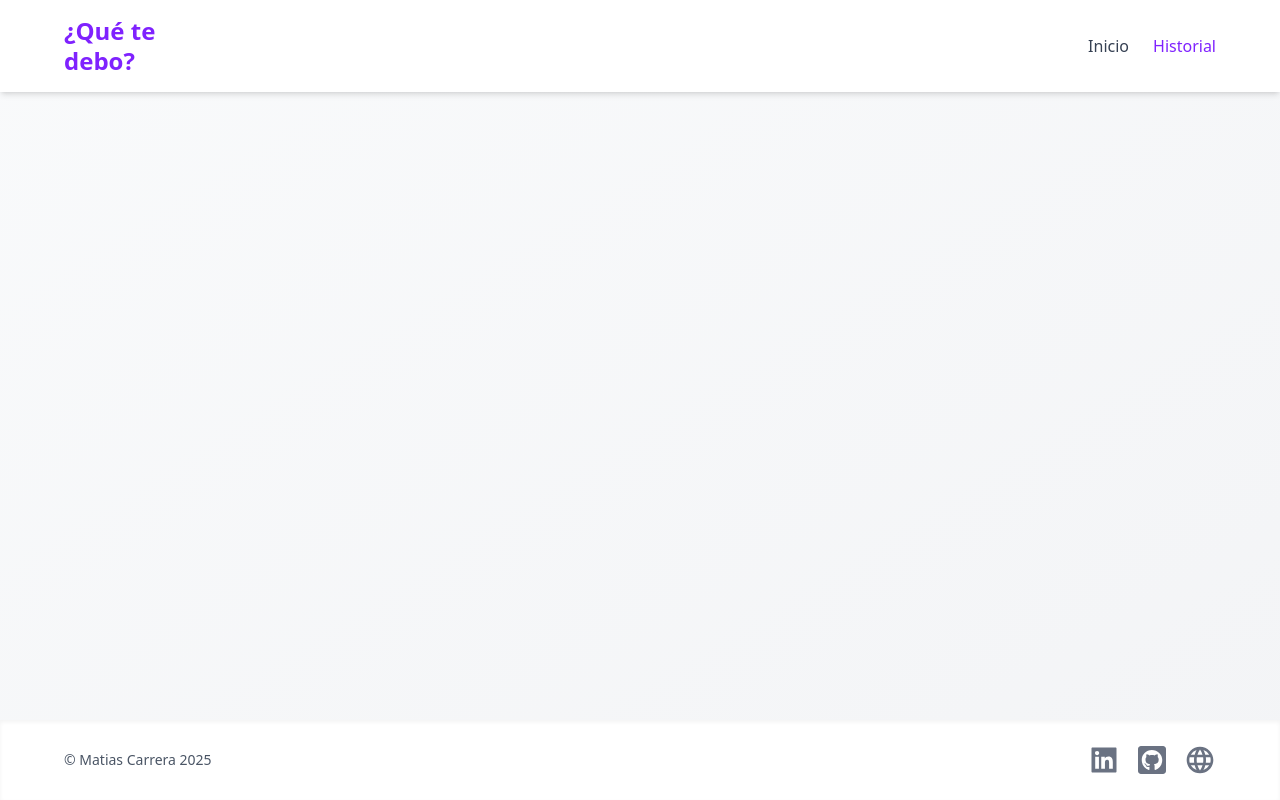
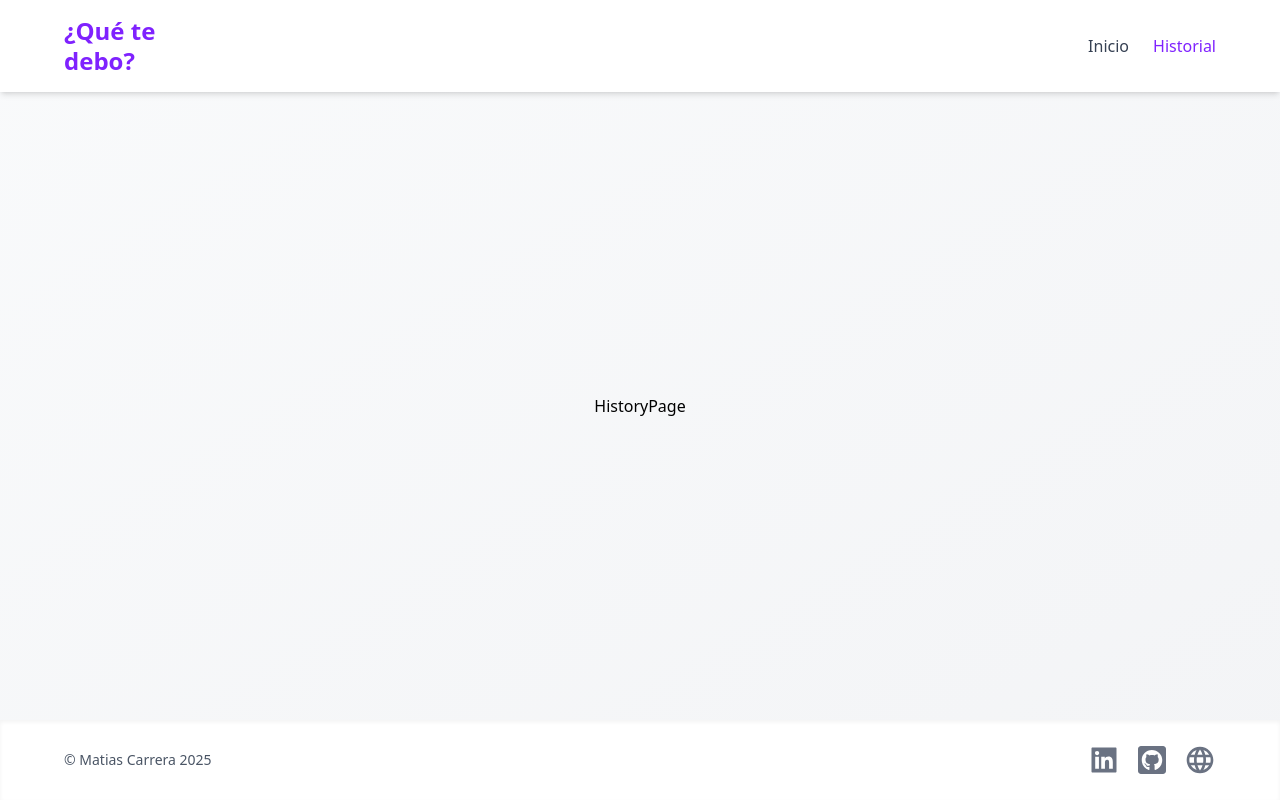
Before and after one commit to maticarrera12/quetedebo, a React (Vite) app: page /history in a window 1280 px wide. Built offline with nearby package versions, Linux system fonts and the light colour scheme.

Commit message:
historial iniciado

```diff
--- a/src/App.tsx
+++ b/src/App.tsx
@@ -2,6 +2,7 @@ import { Route, Routes } from "react-router-dom"
 import FooterComponent from "./components/FooterComponent"
 import NavbarComponent from "./components/NavbarComponent"
 import { CalculatePage } from "./pages/CalculatePage"
+import HistoryPage from "./pages/HistoryPage";
 
 
 function App() {
@@ -11,6 +12,7 @@ function App() {
       <main className="flex-grow flex  justify-center items-center">
         <Routes>
           <Route path="/" element={<CalculatePage />} />
+          <Route path="/history" element={<HistoryPage />} />
         </Routes>
       </main>
       <FooterComponent />
--- a/src/pages/CalculatePage.tsx
+++ b/src/pages/CalculatePage.tsx
@@ -3,7 +3,7 @@ import { useCalculate } from "../hooks/useCalculate";
 import CustomButton from "../components/CustomButton";
 import { MdDeleteForever } from "react-icons/md";
 
-export const CalculatePage = (props: Props) => {
+export const CalculatePage = () => {
   const {
     friends,
     transactions,
@@ -22,7 +22,7 @@ export const CalculatePage = (props: Props) => {
     Paguen sus deudas o sufran las consecuencias
   </h2>
 
-  <form className="space-y-4">
+  <form className="space-y-2">
     {/* Inputs */}
     <div className="flex gap-4">
       <input
--- a/src/pages/HistoryPage.tsx
+++ b/src/pages/HistoryPage.tsx
@@ -1,7 +1,7 @@
 
 const HistoryPage = () => {
   return (
-    <div>HistoryPage</div>
+    <div className="mt-10">HistoryPage</div>
   )
 }
 
```
